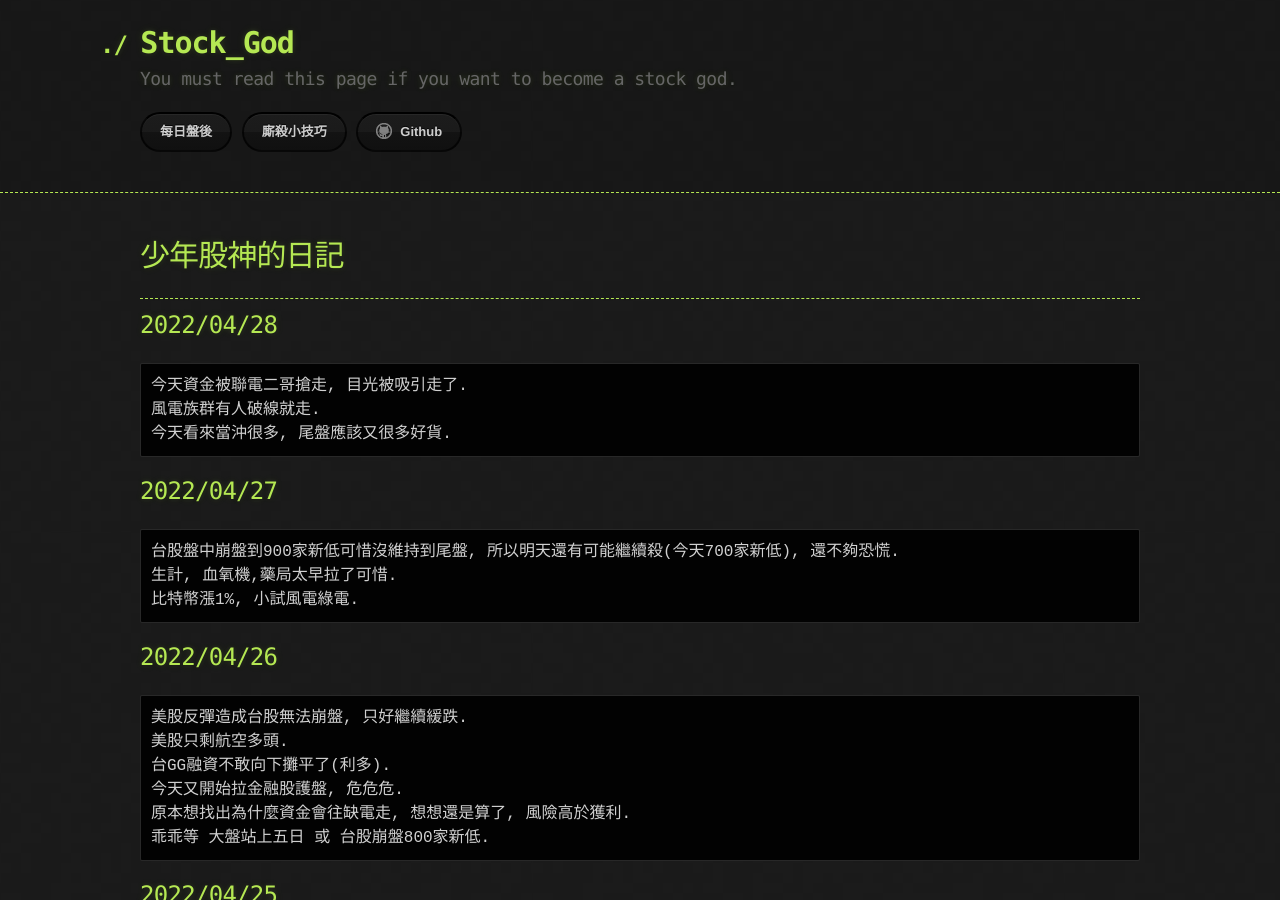
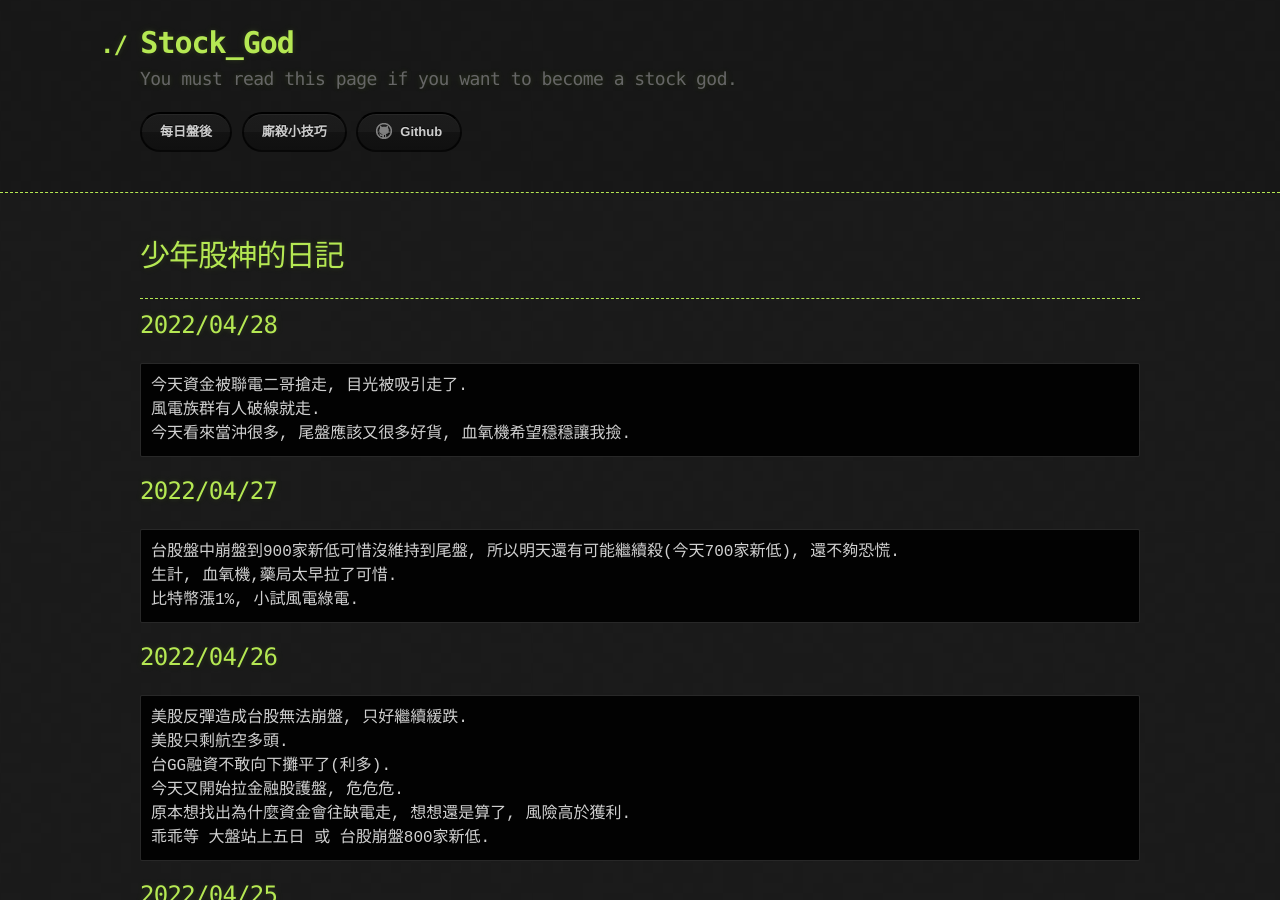
Before and after one commit to lepg5487/Stock_God, a Jekyll site: the page built from index.md, in a window 1280 px wide and 900 px high. Built offline with Jekyll 4.4.1, drawn with Linux system fonts in a browser that asks for light colours; our own code applies the rules of GitHub Pages for plain Markdown files.

Commit message:
Update index.md

````diff
--- a/index.md
+++ b/index.md
@@ -10,7 +10,7 @@ layout: testlayouts
 ```
 今天資金被聯電二哥搶走, 目光被吸引走了.
 風電族群有人破線就走.
-今天看來當沖很多, 尾盤應該又很多好貨.
+今天看來當沖很多, 尾盤應該又很多好貨, 血氧機希望穩穩讓我撿.
 ```
 
 ## 2022/04/27
````
